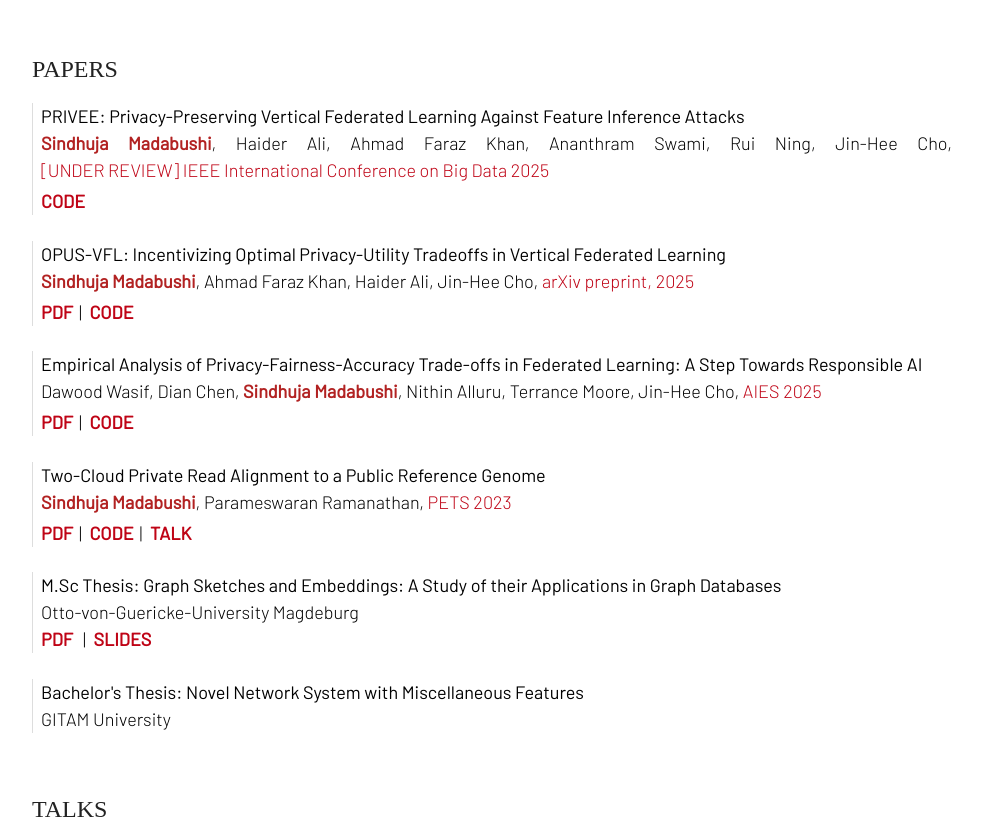
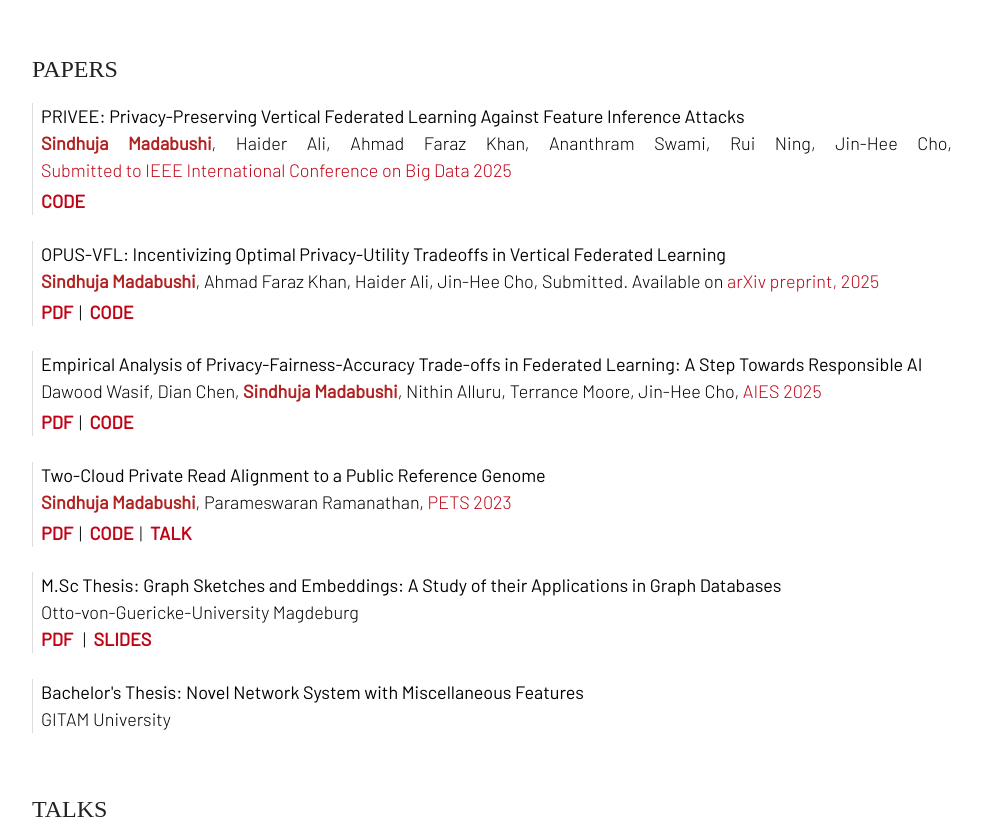
Before and after one commit to sindhujamadabushi/sindhujamadabushi.github.io, a plain HTML site: page index.html in a window 1280 px wide. Shown: the part 790-1630 px from the top of the page, without its empty margins (148-1130 px from the left). Drawn offline with nearby package versions, Linux system fonts and the light colour scheme.

Commit message:
Update index.html

```diff
--- a/index.html
+++ b/index.html
@@ -140,7 +140,7 @@
                  <p class="paper my-2 pl-2">
                      <span class="papertitle">PRIVEE: Privacy-Preserving Vertical Federated Learning Against Feature Inference Attacks</span><br>
                      <span class="thisauthor">Sindhuja Madabushi</span>, Haider Ali, Ahmad Faraz Khan, Ananthram Swami, Rui Ning, Jin-Hee Cho,
-                      <span class="conf"><a class="confshort" href="">[UNDER REVIEW] IEEE International Conference on Big Data 2025</a>  </span><br>
+                      <span class="conf"><a class="confshort" href="">Submitted to IEEE International Conference on Big Data 2025</a>  </span><br>
 <!--                       <a class="tag" href="https://arxiv.org/pdf/2504.15995" target="_blank">PDF</a><span class="tagsep">|</span> -->
                         <a class="tag" href="https://github.com/sindhujamadabushi/PRIVEE" target="_blank">CODE</a>
                  </p>
@@ -152,7 +152,7 @@
                  <p class="paper my-2 pl-2">
                      <span class="papertitle">OPUS-VFL: Incentivizing Optimal Privacy-Utility Tradeoffs in Vertical Federated Learning</span><br>
                      <span class="thisauthor">Sindhuja Madabushi</span>, Ahmad Faraz Khan, Haider Ali, Jin-Hee Cho,
-                      <span class="conf"><a class="confshort" href="">arXiv preprint, 2025</a>   </span><br>
+                      <span class="conf">Submitted. Available on <a class="confshort" href="">arXiv preprint, 2025</a>   </span><br>
                       <a class="tag" href="https://arxiv.org/pdf/2504.15995" target="_blank">PDF</a><span class="tagsep">|</span>
                         <a class="tag" href="https://github.com/sindhujamadabushi/OPUS-VFL" target="_blank">CODE</a>
                  </p>
```
